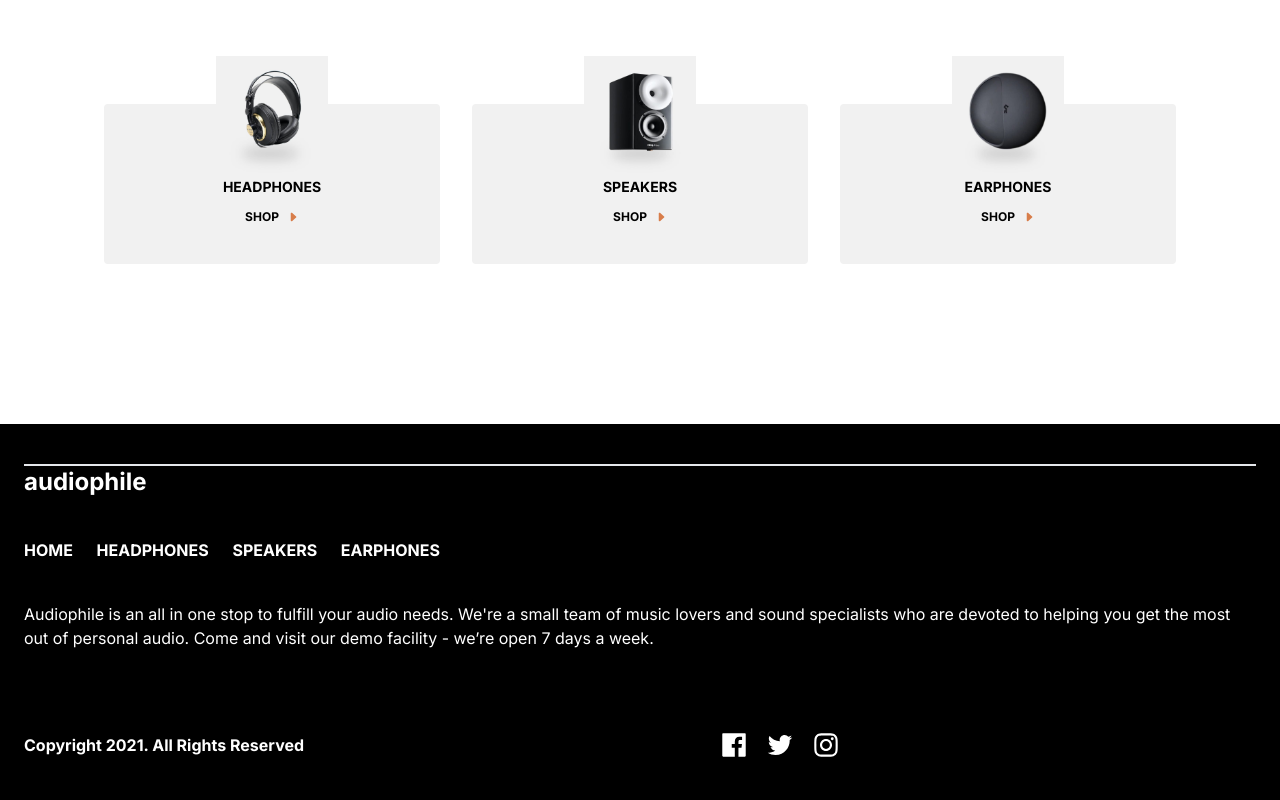
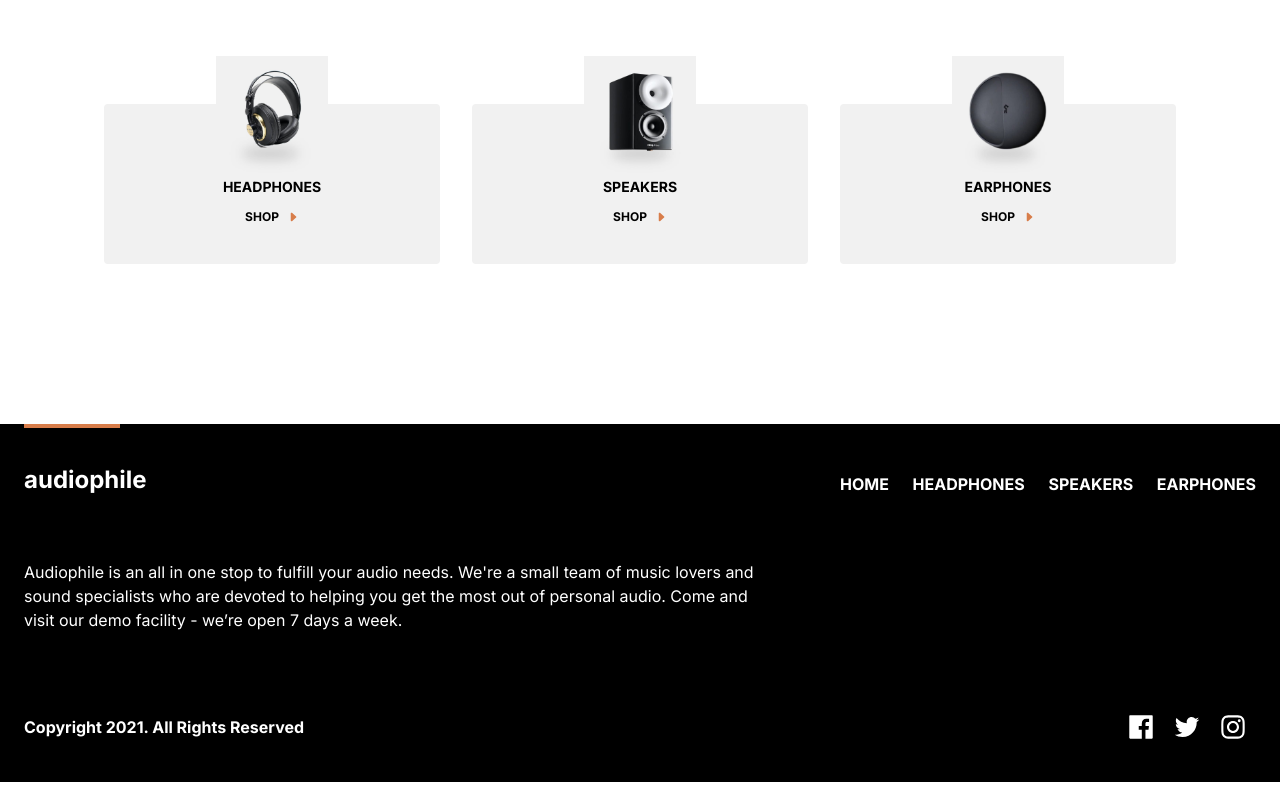
Before and after one commit to john-mathis/Audiophile, a Next.js app: page / in a window 1280 px wide. Shown: the part 608-1408 px from the top of the page. Built offline with nearby package versions, Linux system fonts and the light colour scheme.

Commit message:
footer edits

```diff
--- a/app/components/Footer/Footer.tsx
+++ b/app/components/Footer/Footer.tsx
@@ -7,8 +7,10 @@ import { AiOutlineInstagram } from "react-icons/ai";
 
 const Footer = () => {
   return (
-    <section className="bg-black text-white px-6 py-10 text-center md:text-left mt-24">
-      <p className="text-2xl font-bold mb-8 border-t-2">audiophile </p>
+    <section className="relative bg-black text-white px-6 py-10 text-center md:text-left mt-24">
+      <div className="border-t-4 w-24 mx-auto md:mx-0 absolute top-0 left-0 md:left-6 right-0 border-[--dark-orange]"></div>
+      <div className="lg:flex lg:justify-between">
+        <p className="text-2xl font-bold mb-8">audiophile </p>
         <div className="flex flex-col md:flex-row justify-between md:w-[26rem]	 ">
           {navItems.map((items) => (
             <Link
@@ -19,7 +21,8 @@ const Footer = () => {
             </Link>
           ))}
         </div>
-      <p className="my-8 text-base">
+      </div>
+      <p className="my-8 text-base md:w-[46rem]">
         Audiophile is an all in one stop to fulfill your audio needs. We're a
         small team of music lovers and sound specialists who are devoted to
         helping you get the most out of personal audio. Come and visit our demo
@@ -29,7 +32,7 @@ const Footer = () => {
       <div className="md:flex items-center md:justify-between md:mt-20">
         <p className="font-bold">Copyright 2021. All Rights Reserved</p>
 
-        <div className="flex mt-6 md:mt-0 m-auto justify-center">
+        <div className="flex mt-6 md:mt-0 m-auto md:m-0 justify-center">
           {footerIcons.map((icon) => (
             <span className="text-3xl mx-2 md:flex">{icon}</span>
           ))}
```
Lines whose indentation alone changed are shown as unchanged.
